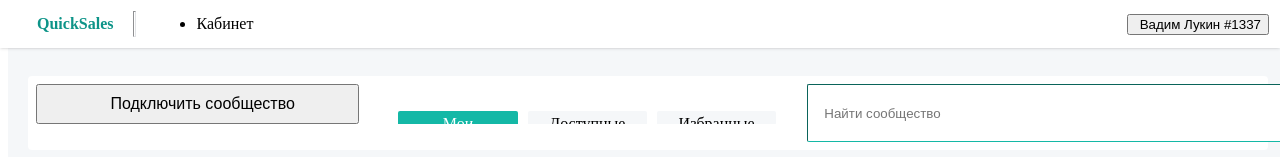
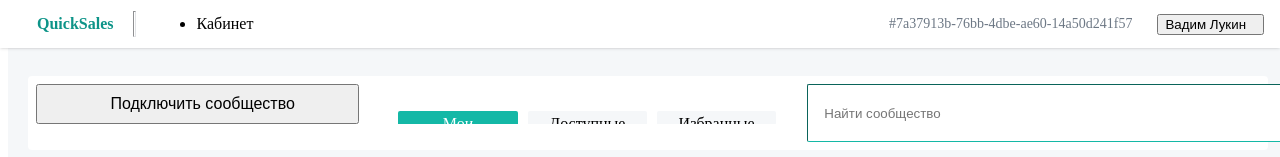
Before and after one commit to examlet/test4, a Nuxt app: page /cabinet in a window 1280 px wide. Shown: the top 157 px of the page. Built offline with nearby package versions, Linux system fonts and the light colour scheme.

Commit message:
first commit

```diff
--- a/src/components/QDropdown.vue
+++ b/src/components/QDropdown.vue
@@ -12,7 +12,7 @@ onClickOutside(target, () => collapsed.value = true)
         <transition name="dropdown-content">
             <div
                 v-if="!collapsed"
-                class="absolute -ml-40px sm:-ml-5% mt-5px w-110% min-w-100px bg-[#fff] rounded-sm shadow-xl border-1px border-[#e1e3e6] p-10px ml-10px items-center px-auto"
+                class="absolute -ml-40px sm:-ml-5% mt-5px w-110% bg-[#fff] rounded-sm shadow-xl border-1px border-[#e1e3e6] p-10px ml-10px items-center px-auto"
             >
                 <slot name="content" />
             </div>
--- a/src/layouts/cabinet.vue
+++ b/src/layouts/cabinet.vue
@@ -24,31 +24,32 @@ const toggleDrawer = () => (drawerCollapsed.value = !drawerCollapsed.value);
 
         <div class="flex h-full items-center">
           <div class="block sm:hidden i-carbon-user-profile" />
+          <div class="hidden sm:block text-[#6d7885] mr-20px truncate">#7a37913b-76bb-4dbe-ae60-14a50d241f57</div>
           <QDropdown class="hidden sm:block">
-            <QButton tertiary class="flex items-center">
-              <span class="ml-5px">Вадим Лукин #1337</span>
+            <QButton tertiary class="flex items-center mx-5px">
+              <span class="mr-10px">Вадим Лукин</span>
               <div class="text-base i-carbon-caret-down" />
             </QButton>
 
             <template #content>
               <NuxtLink to="#" class="flex items-center hover:bg-[#f5f7f9] mb-5px px-10px rounded-sm py-2px">
-                <div class="h-12px w-12px mt-1px mr-10px i-carbon-user-profile" />
+                <div class="h-12px w-12px mt-1px mr-8px i-carbon-user-profile" />
                 <span>Мой профиль</span>
               </NuxtLink>
               <NuxtLink to="#" class="flex items-center hover:bg-[#f5f7f9] mb-5px px-10px rounded-sm py-2px">
-                <div class="h-12px w-12px mt-1px mr-10px i-carbon-currency-ruble" />
+                <div class="h-12px w-12px mt-1px mr-8px i-carbon-currency-ruble" />
                 <span>Баланс</span>
               </NuxtLink>
               <NuxtLink to="#" class="flex items-center hover:bg-[#f5f7f9] mb-5px px-10px rounded-sm py-2px">
-                <div class="h-12px w-12px mt-1px mr-10px i-carbon-document-unknown" />
+                <div class="h-12px w-12px mt-1px mr-8px i-carbon-document-unknown" />
                 <span>Документация</span>
               </NuxtLink>
               <NuxtLink to="#" class="flex items-center hover:bg-[#f5f7f9] mb-5px px-10px rounded-sm py-2px">
-                <div class="h-12px w-12px mt-1px mr-10px i-carbon-ai-status-in-progress" />
+                <div class="h-12px w-12px mt-1px mr-8px i-carbon-ai-status-in-progress" />
                 <span>Поддержка</span>
               </NuxtLink>
               <NuxtLink to="#" class="flex items-center hover:bg-[#f5f7f9] mb-5px px-10px rounded-sm py-2px">
-                <div class="h-12px w-12px mt-1px mr-10px i-carbon-login" />
+                <div class="h-12px w-12px mt-1px mr-8px i-carbon-login" />
                 <span>Выйти</span>
               </NuxtLink>
             </template>
```
